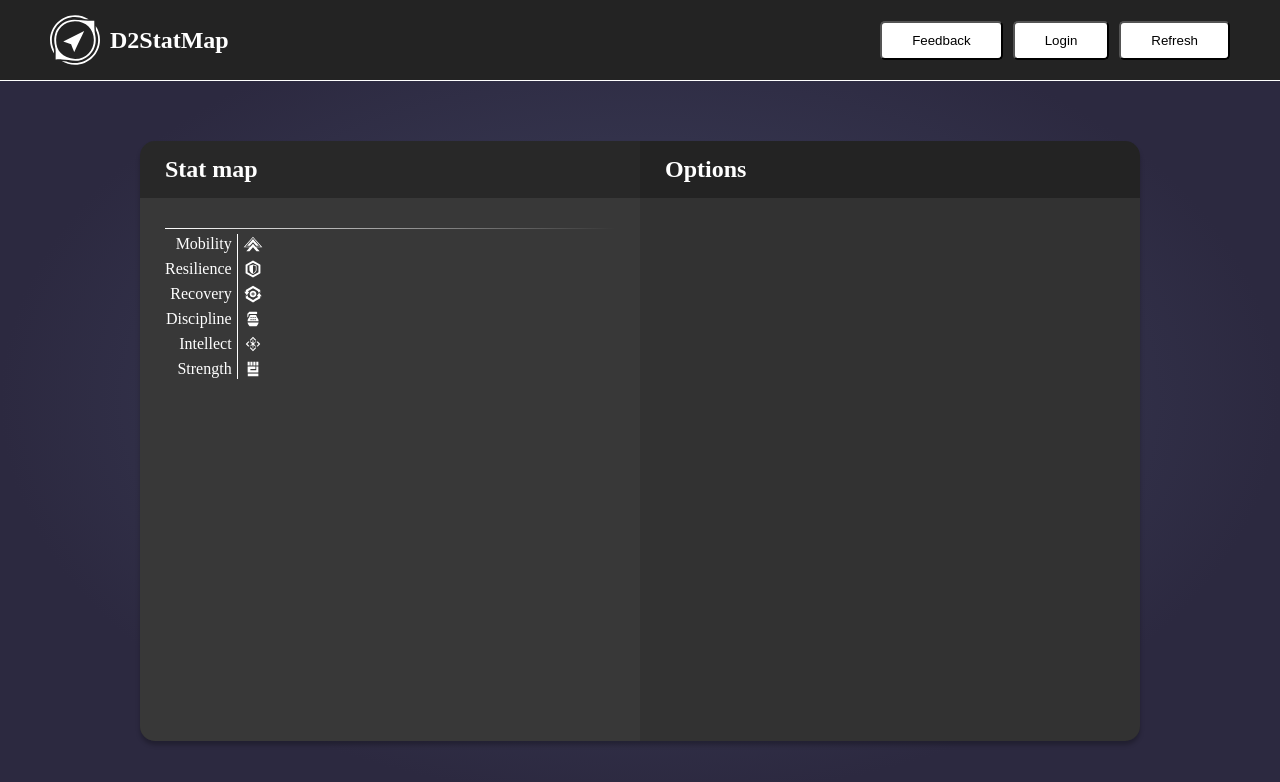
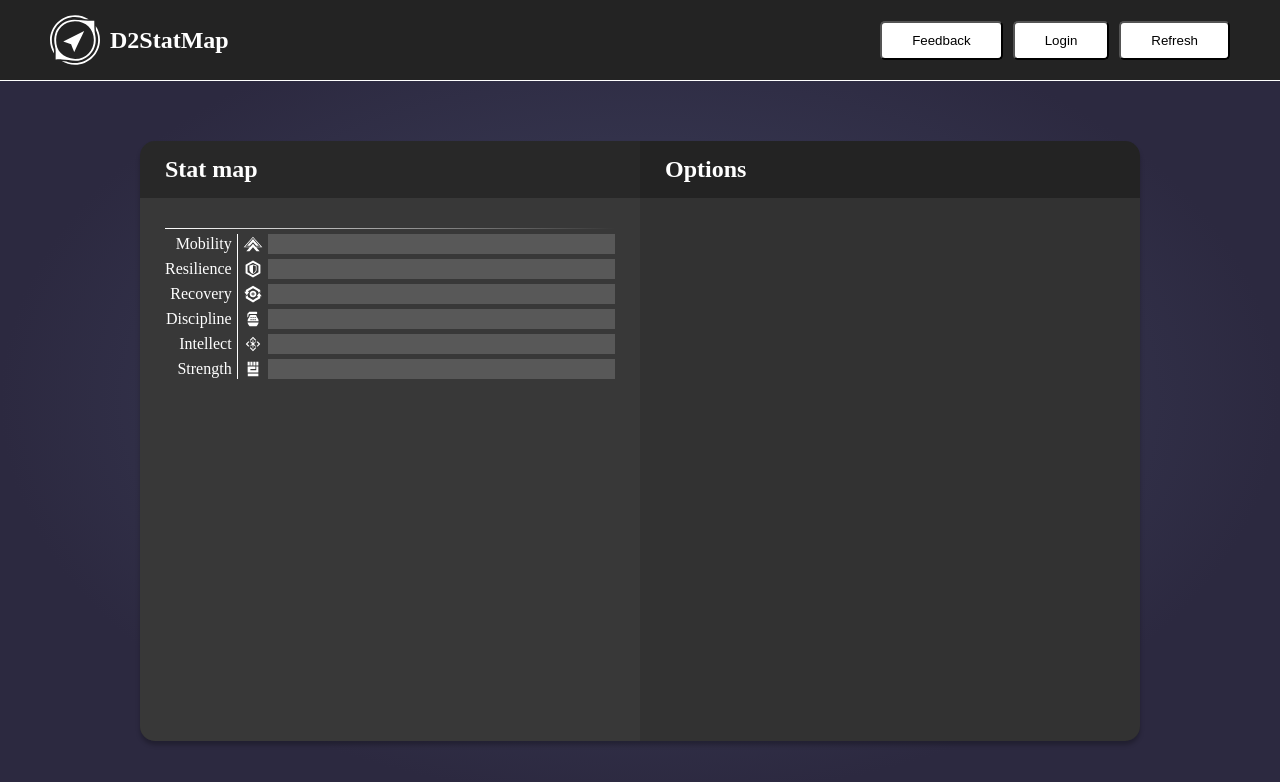
Before and after one commit to NSkelin/d2statmap, a React (Vite) app: page / in a window 1280 px wide. Shown: the top 782 px of the page. Built offline with nearby package versions, Linux system fonts and the light colour scheme.

Commit message:
make the component take up all available space

```diff
--- a/src/components/styles/heatMap.module.css
+++ b/src/components/styles/heatMap.module.css
@@ -1,6 +1,9 @@
 .statDisplay, .statIdentifiers {
     display: flex;
     flex-direction: row;
+}
+.statDisplay {
+    flex: 1;
 }
 .statIcons, .statNames, .statBars{
     display: flex;
```
